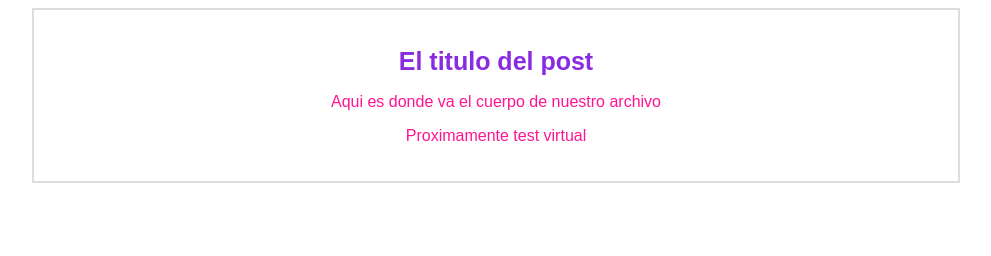
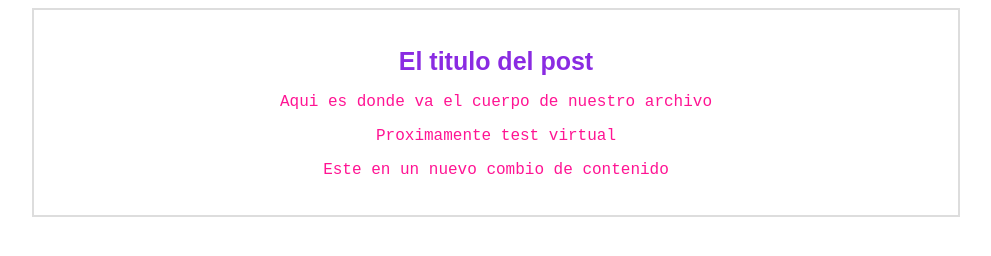
Before and after one commit to asaelj/hyperblog, a plain HTML site: page index.html in a window 1280 px wide. Shown: the whole page, without its empty margins (144-1135 px from the left). Drawn offline with Linux system fonts and the light colour scheme.

Commit message:
Agregado el contenido adicional del blog

```diff
--- a/css/style.css
+++ b/css/style.css
@@ -17,3 +17,7 @@ h1{
   font-size: 25px;
   color: blueviolet;
 }
+
+p{
+  font-family: 'Courier New', Courier, monospace;
+}
--- a/index.html
+++ b/index.html
@@ -13,6 +13,7 @@
     <h1>El titulo del post</h1>
     <p>Aqui es donde va el cuerpo de nuestro archivo</p>
     <p>Proximamente test virtual</p>
+    <p>Este en un nuevo combio de contenido</p>
   </div>
 
 </body>
```
